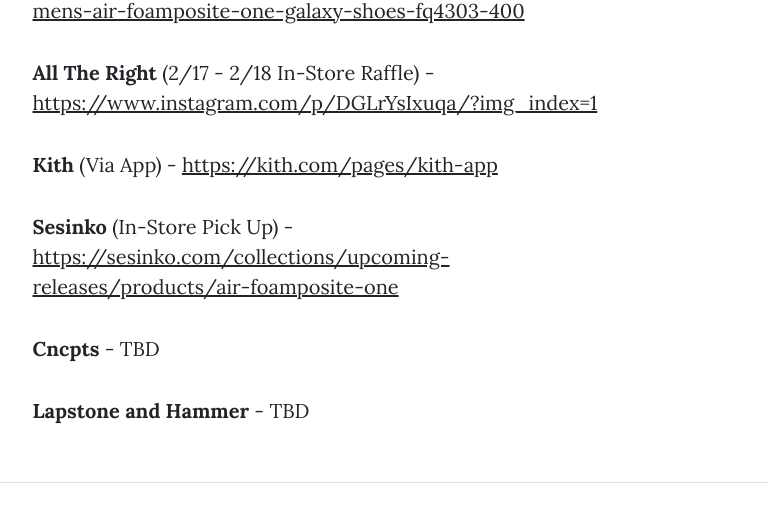
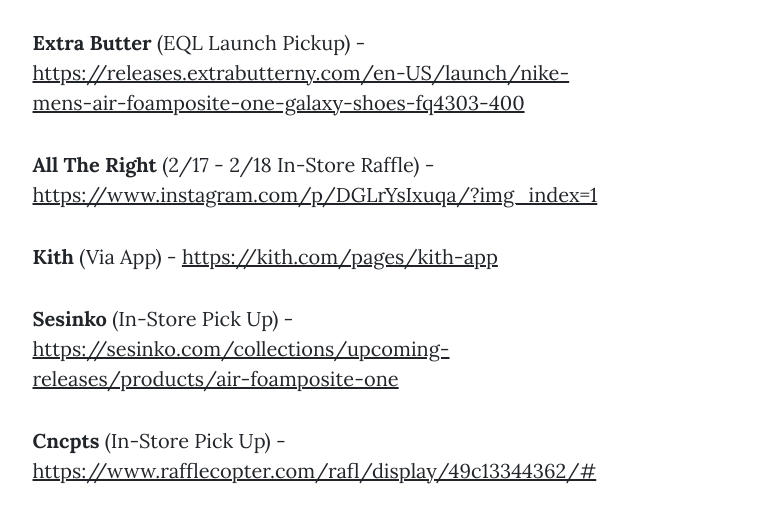
Before and after one commit to DannyRivasDev/SneakerSpots, a plain HTML site: page post.html in a window 1280 px wide. Shown: the part 2041-2556 px from the top of the page, without its empty margins (313-1082 px from the left). Drawn offline with nearby package versions, Linux system fonts and the light colour scheme.

Commit message:
Added links

```diff
--- a/post.html
+++ b/post.html
@@ -61,6 +61,7 @@
                         <p><strong>Nike</strong> (On SNKRS 2/21) - <a href="https://www.nike.com/launch/t/air-foamposite-one-galaxy" class="mt-auto" target="_blank">https://www.nike.com/launch/t/air-foamposite-one-galaxy</a></p>
                         <p><strong>Xhibition</strong> - <a href="https://docs.google.com/forms/d/e/1FAIpQLSfi-Z6frXF7Fwv71za7NS9pUUzS9-3uumvKyJlMpiyuCmH8_g/viewform" class="mt-auto" target="_blank">https://docs.google.com/forms/d/e/1FAIpQLSfi-Z6frXF7Fwv71za7NS9pUUzS9-3uumvKyJlMpiyuCmH8_g/viewform</a></p>
                         <p><strong>SneakerRoom</strong> - <a href="https://docs.google.com/forms/d/e/1FAIpQLSfcDSJkR7TXsuRnd14TB8YjpAfo-yh2sKqpiAaF3CYUYoPuQQ/viewform" class="mt-auto" target="_blank">https://docs.google.com/forms/d/e/1FAIpQLSfcDSJkR7TXsuRnd14TB8YjpAfo-yh2sKqpiAaF3CYUYoPuQQ/viewform</a></p>
+                        <p><strong>Undefeated</strong> - <a href="https://raffle.undefeated.com/en-US/launch/nike-air-foamposite-one-galaxy-online-raffle" class="mt-auto" target="_blank">https://raffle.undefeated.com/en-US/launch/nike-air-foamposite-one-galaxy-online-raffle</a></p>
                         <p><strong>Sneaker Politics</strong> (Needs Account) - <a href="https://sneakerpolitics.com/blogs/releases/nike-air-foamposite-one-galaxy-obsidian-anthracite" class="mt-auto" target="_blank">https://sneakerpolitics.com/blogs/releases/nike-air-foamposite-one-galaxy-obsidian-anthracite</a></p>
                         <p><strong>End Clothing</strong> (Needs Account) - <a href="https://launches.endclothing.com/product/nike-air-foamposite-one-qs-sneaker-fq4303-400" class="mt-auto" target="_blank">https://launches.endclothing.com/product/nike-air-foamposite-one-qs-sneaker-fq4303-400</a></p>
                         <p><strong>Feature</strong> (Needs Account) - <a href="https://feature.com/products/nike-air-foamposite-one-galaxy-obsidian-anthracite-black" class="mt-auto" target="_blank">https://feature.com/products/nike-air-foamposite-one-galaxy-obsidian-anthracite-black</a></p>
@@ -72,9 +73,8 @@
                         <p><strong>All The Right</strong> (2/17 - 2/18 In-Store Raffle) - <a href="https://www.instagram.com/p/DGLrYsIxuqa/?img_index=1" class="mt-auto" target="_blank">https://www.instagram.com/p/DGLrYsIxuqa/?img_index=1</a></p>
                         <p><strong>Kith</strong> (Via App) - <a href="https://kith.com/pages/kith-app" class="mt-auto" target="_blank">https://kith.com/pages/kith-app</a></p>
                         <p><strong>Sesinko</strong> (In-Store Pick Up) - <a href="https://sesinko.com/collections/upcoming-releases/products/air-foamposite-one" class="mt-auto" target="_blank">https://sesinko.com/collections/upcoming-releases/products/air-foamposite-one</a></p>
-                        <p><strong>Cncpts</strong> - TBD<a href="" class="mt-auto" target="_blank"></a></p>
-                        <p><strong>Lapstone and Hammer</strong> - TBD<a href="" class="mt-auto" target="_blank"></a></p>
-                        <!-- https://www.lapstoneandhammer.com/collections/releases/products/air-foamposite-one-qs-galaxy -->
+                        <p><strong>Cncpts</strong> (In-Store Pick Up) - <a href="https://www.rafflecopter.com/rafl/display/49c13344362/#" class="mt-auto" target="_blank">https://www.rafflecopter.com/rafl/display/49c13344362/#</a></p>
+                        <p><strong>Lapstone and Hammer</strong> (In-Store Pick Up) - <a href="https://www.lapstoneandhammer.com/collections/releases/products/air-foamposite-one-qs-galaxy" class="mt-auto" target="_blank">https://www.lapstoneandhammer.com/collections/releases/products/air-foamposite-one-qs-galaxy</a></p>
                         <!-- https://renarts.com/collections/new-arrivals -->
                         <!-- <p><strong></strong> - <a href="" class="mt-auto" target="_blank"></a></p> -->
                 </div>
```
